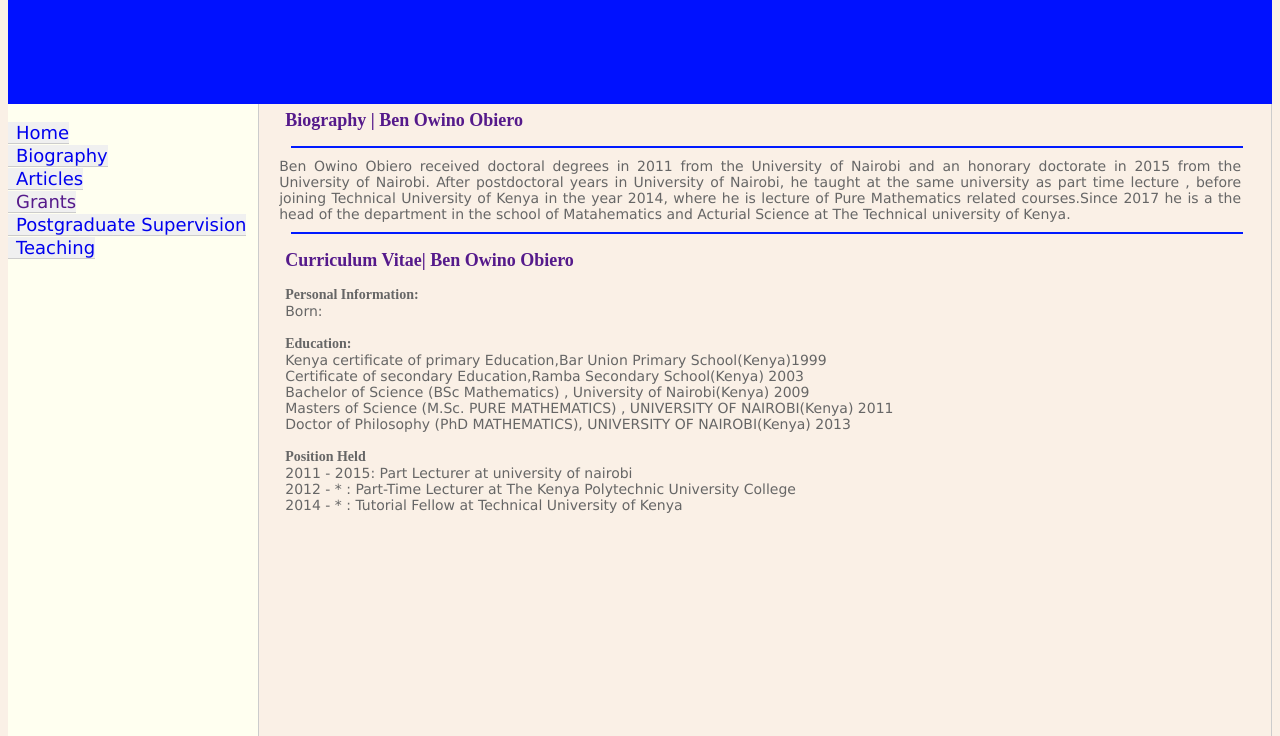
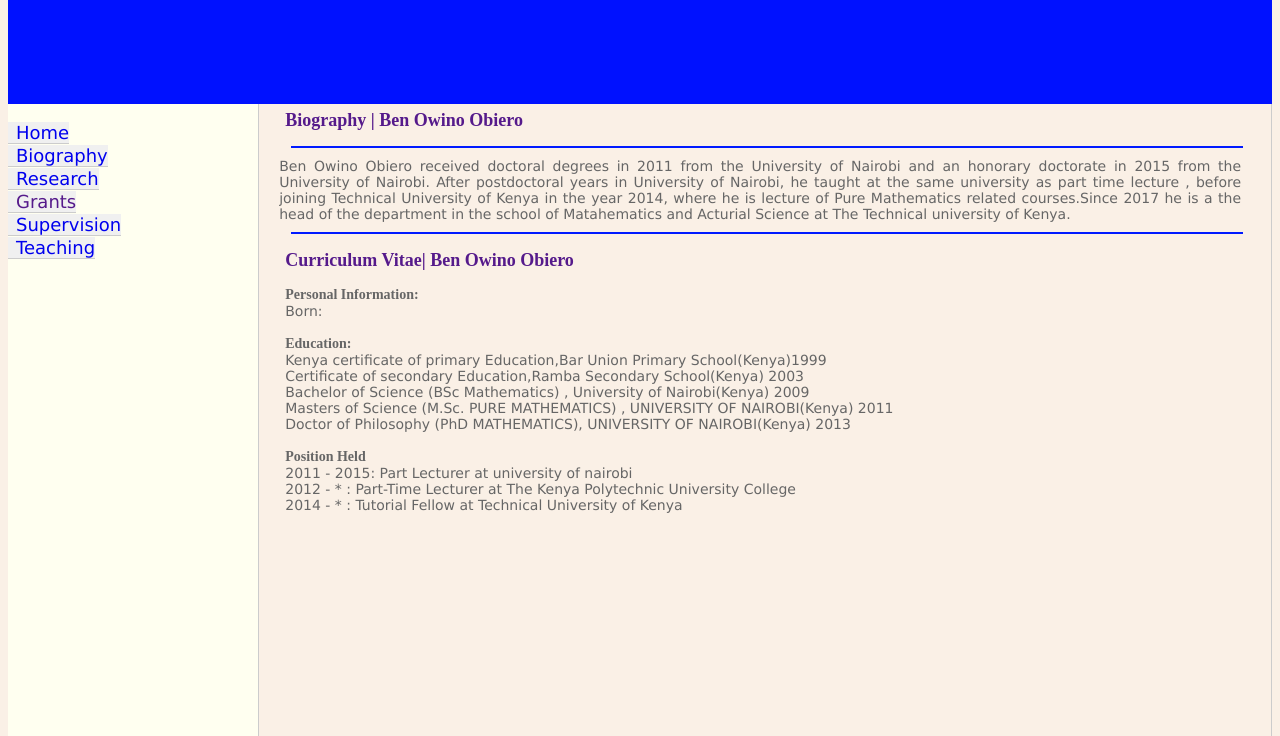
Before and after one commit to benobiero/obiero, a plain HTML site: page biography.html in a window 1280 px wide. Shown: the part 64-800 px from the top of the page. Drawn offline with Linux system fonts and the light colour scheme; a web font is replaced by a local one.

Commit message:
Update biography.html

```diff
--- a/biography.html
+++ b/biography.html
@@ -45,7 +45,7 @@
                                                 </tr>
                                                 <tr>
                                                     <td>
-                                                        <a href="Articles.html" class ="men"> Articles</a>
+                                                        <a href="Articles.html" class ="men"> Research</a>
                                                     </td>
                                                 </tr>
                                                 <tr>
@@ -55,7 +55,7 @@
                                                 </tr>
                                                 <tr>
                                                     <td>
-                                                        <a href="postgraduate.html" class ="men"> Postgraduate Supervision</a>
+                                                        <a href="postgraduate.html" class ="men"> Supervision</a>
                                                     </td>
                                                 </tr>
                                                 <tr>
```
